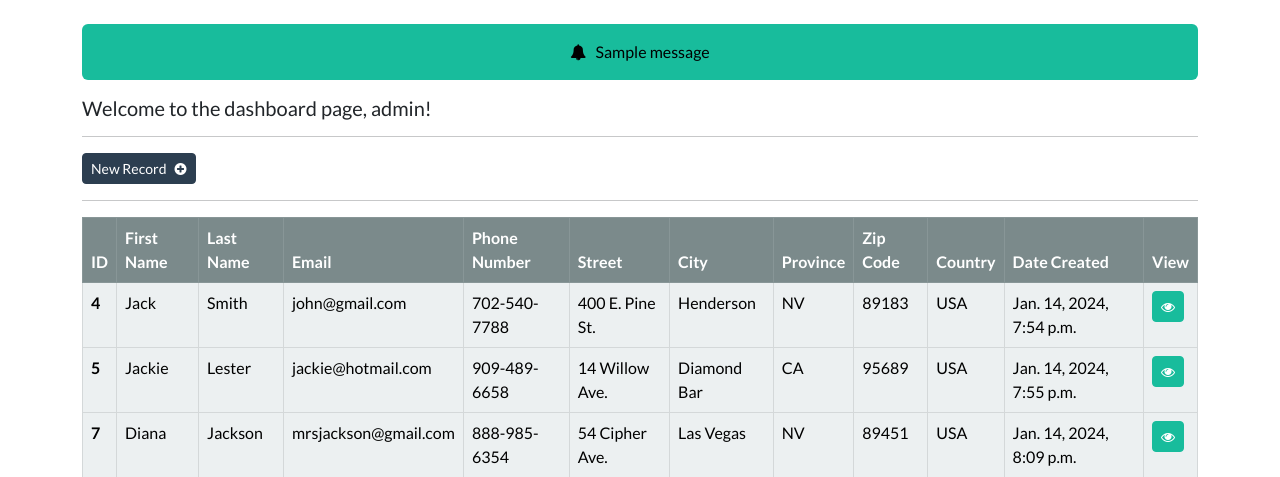
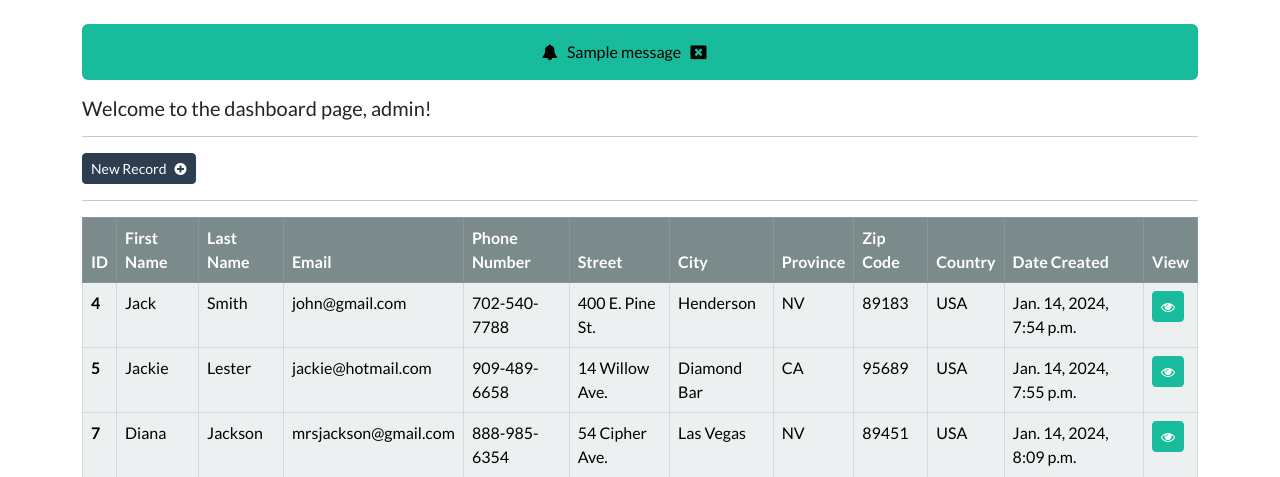
Before and after one commit to softdeveloper23/crm-django, a Django app: page /dashboard/ in a window 1280 px wide. Shown: the part 72-549 px from the top of the page. Run offline with Django 5.2, Linux system fonts and the light colour scheme; a user stored in the database is signed in; data comes from the database, SQL or seed files in the repository; both versions use the stored data as it was after the commit; one stand-in notice (Sample message) is shown.

Commit message:
Updated the ability to close flash messages

```diff
--- a/crm/static/css/styles.css
+++ b/crm/static/css/styles.css
@@ -5,4 +5,11 @@
 
 .message-text {
     color: black;
+    text-align: center;
 }
+
+.custom-close {
+    background: none;
+    border: none;
+    padding: 0;
+}
--- a/crm/webapp/templates/webapp/base.html
+++ b/crm/webapp/templates/webapp/base.html
@@ -29,9 +29,14 @@
 
         <!-- Notification messages -->
         {% for message in messages %}
-            {% if message.level == DEFAULT_MESSAGE_LEVELS.SUCCESS %}
-                <p class="alert alert-success float-center text-center message-text"><i class="fa fa-bell" aria-hidden="true"></i> &nbsp; {{ message }}</p>
-            {% endif %}
+        {% if message.level == DEFAULT_MESSAGE_LEVELS.SUCCESS %}
+            <div class="alert alert-success alert-dismissible fade show message-text" role="alert">
+                <i class="fa fa-bell" aria-hidden="true"></i> &nbsp; {{ message }}
+                <button type="button" class="close custom-close" data-dismiss="alert" aria-label="Close">
+                    <span aria-hidden="true">&nbsp;&nbsp;<i class="fa fa-window-close" aria-hidden="true"></i></span>
+                </button>
+            </div>
+        {% endif %}
         {% endfor %}
 
         {% block content %}
```
Also changed, not shown: crm/db.sqlite3.
